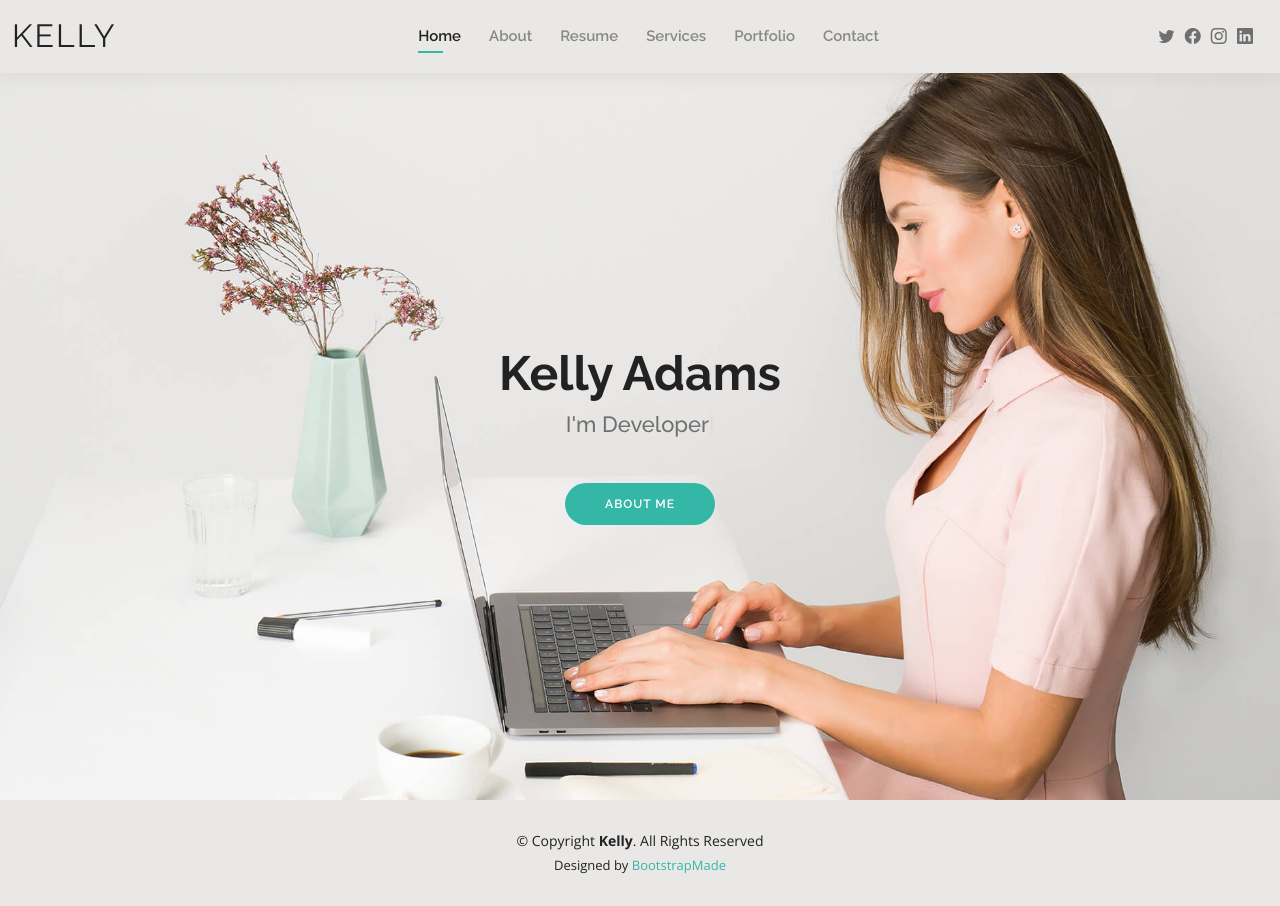
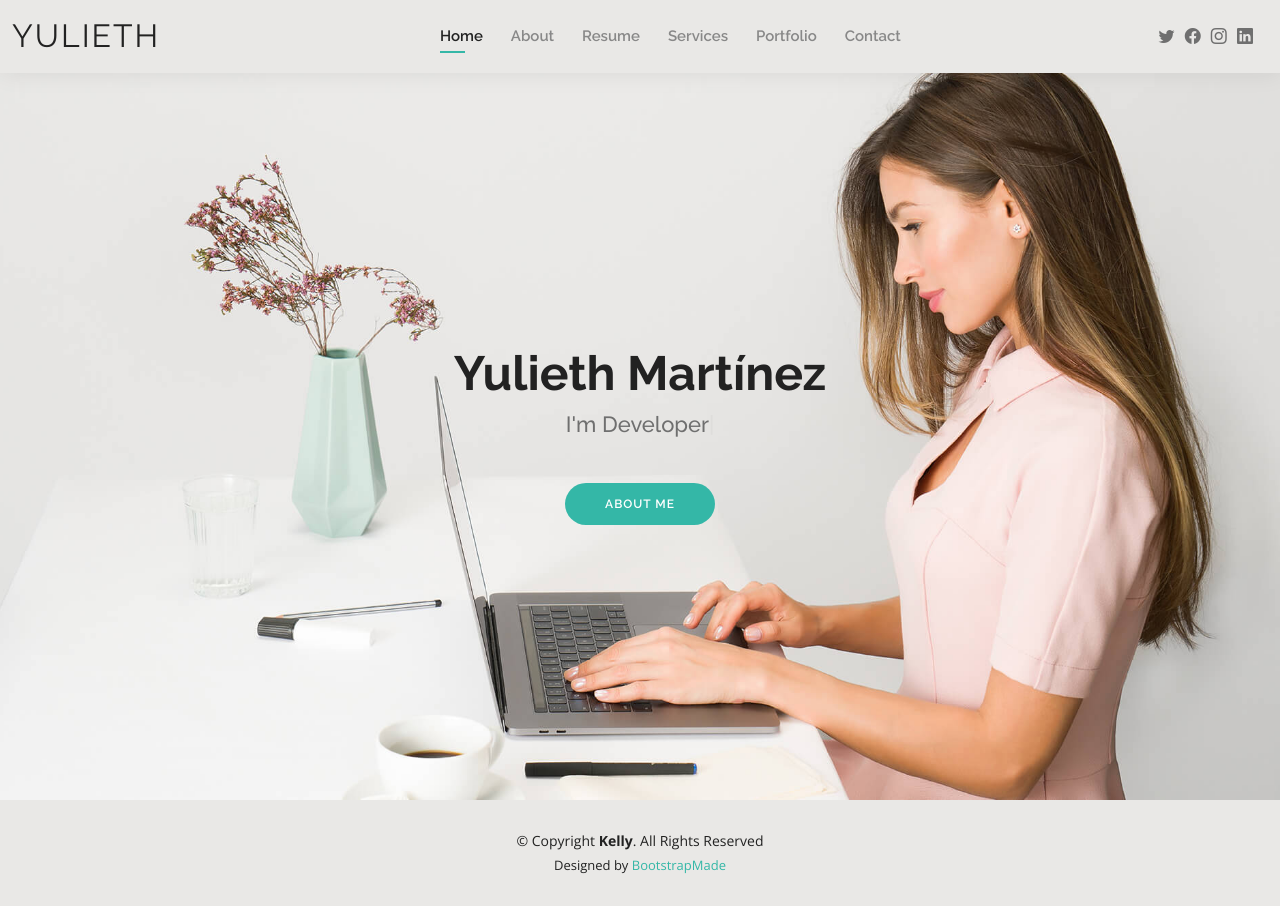
Before and after one commit to jeison003/yuliethmartinezvillaba, a plain HTML site: page index.html in a window 1280 px wide. Drawn offline with nearby package versions, Linux system fonts and the light colour scheme.

Commit message:
rename some titles

```diff
--- a/index.html
+++ b/index.html
@@ -5,7 +5,7 @@
   <meta charset="utf-8">
   <meta content="width=device-width, initial-scale=1.0" name="viewport">
 
-  <title>Kelly Bootstrap Template - Index</title>
+  <title>Yilieth Martínez</title>
   <meta content="" name="description">
   <meta content="" name="keywords">
 
@@ -42,7 +42,7 @@
   <header id="header" class="fixed-top">
     <div class="container-fluid d-flex justify-content-between align-items-center">
 
-      <h1 class="logo me-auto me-lg-0"><a href="index.html">Kelly</a></h1>
+      <h1 class="logo me-auto me-lg-0"><a href="index.html">Yulieth</a></h1>
       <!-- Uncomment below if you prefer to use an image logo -->
       <!-- <a href="index.html" class="logo"><img src="assets/img/logo.png" alt="" class="img-fluid"></a>-->
 
@@ -72,7 +72,7 @@
   <!-- ======= Hero Section ======= -->
   <section id="hero" class="d-flex align-items-center">
     <div class="container d-flex flex-column align-items-center" data-aos="zoom-in" data-aos-delay="100">
-      <h1>Kelly Adams</h1>
+      <h1>Yulieth Martínez</h1>
       <h2> <p>I'm <span class="typed" data-typed-items="Designer, Developer, Freelancer, Photographer"></span></p></h2>
       <!-- <h2>I'm a professional illustrator from San Francisco</h2> -->
       <a href="about.html" class="btn-about">About Me</a>
```
